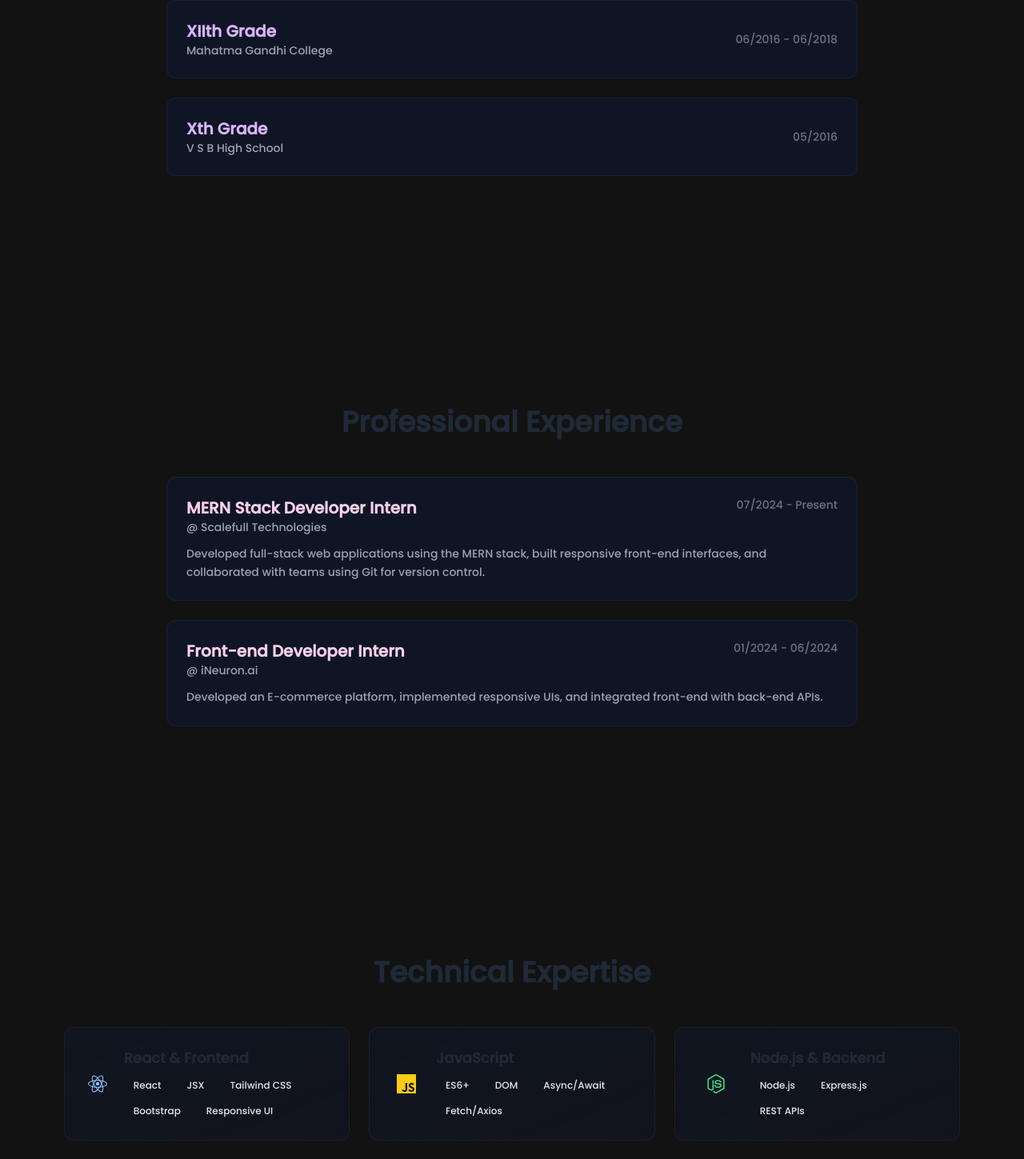
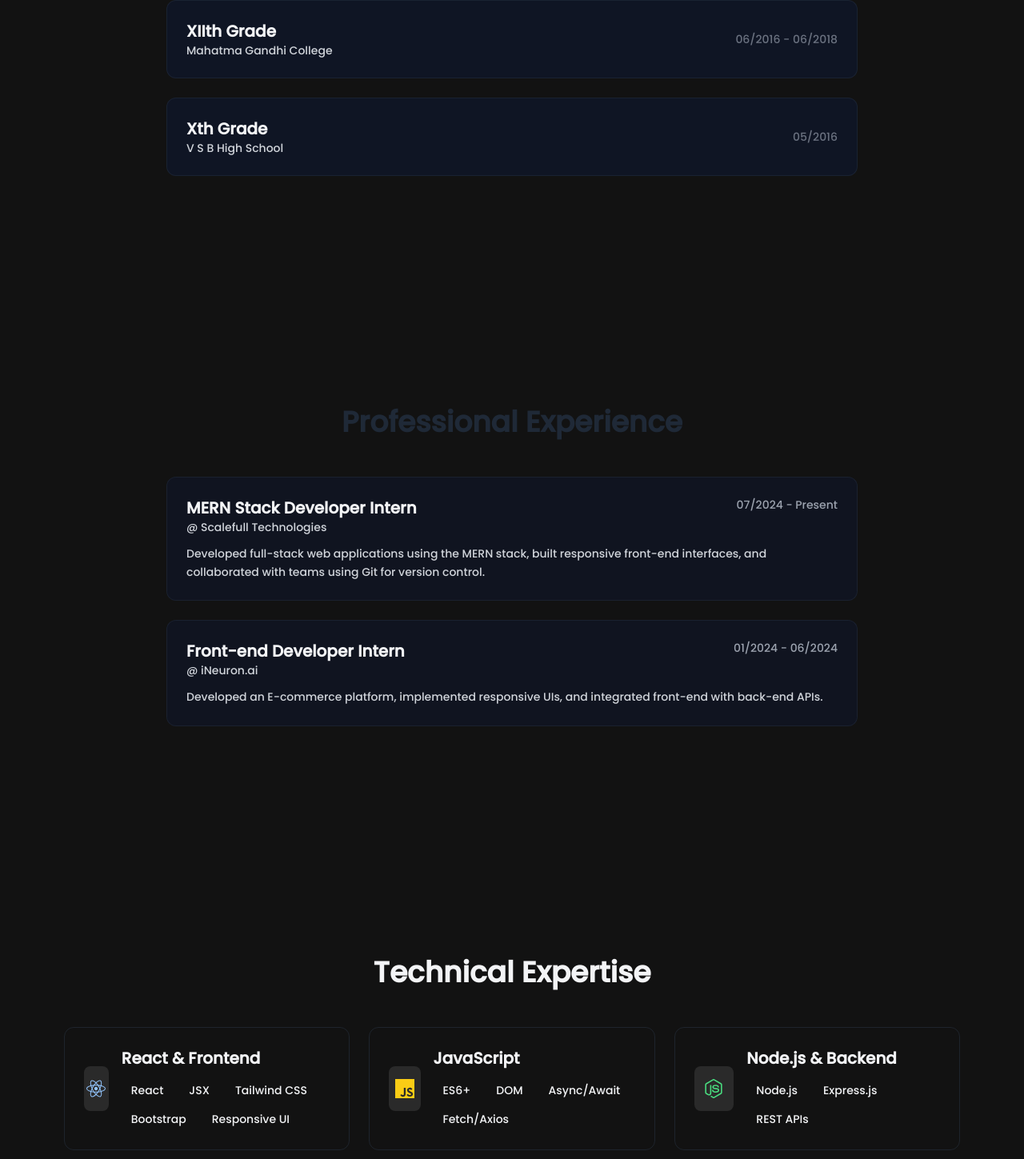
Before and after one commit to abhishek7631/myPortfolio, a React (Vite) app: page / in a window 1280 px wide. Shown: the part 1871-3320 px from the top of the page at 80% size. Built offline with nearby package versions, Linux system fonts and the light colour scheme.

Commit message:
portfolio modify

```diff
--- a/src/components/Education.jsx
+++ b/src/components/Education.jsx
@@ -27,7 +27,9 @@ function Education() {
   return (
     <section id="education" className="py-20">
       <div className="max-w-4xl mx-auto px-4">
-        <h2 className="text-4xl font-bold text-center mb-12">Education</h2>
+        <h2 className="text-4xl font-extrabold text-center mb-12 text-gray-100">
+          Education
+        </h2>
 
         <div className="space-y-6">
           {educationDetails.map((edu) => (
@@ -40,10 +42,10 @@ function Education() {
             >
               <div className="flex items-center justify-between">
                 <div>
-                  <h3 className="text-xl font-bold text-purple-300">
+                  <h3 className="text-xl font-bold text-gray-100">
                     {edu.degree}
                   </h3>
-                  <p className="text-sm text-gray-400">{edu.institution}</p>
+                  <p className="text-sm text-gray-300">{edu.institution}</p>
                 </div>
                 <div className="text-sm text-gray-500">{edu.duration}</div>
               </div>
--- a/src/components/Experience.jsx
+++ b/src/components/Experience.jsx
@@ -64,18 +64,18 @@ function Experience() {
             <motion.div
               key={exp.id}
               variants={itemVariants}
-              className="group p-6 rounded-xl bg-slate-900/50 dark:bg-slate-900/80 border border-slate-700/30"
+              className="group p-6 rounded-xl bg-slate-900/60 dark:bg-slate-900/84 border border-slate-700/30"
             >
               <div className="flex items-start justify-between">
                 <div>
-                  <h3 className="text-xl font-bold text-pink-300 dark:text-pink-200">
+                  <h3 className="text-xl font-bold text-gray-100">
                     {exp.title}
                   </h3>
-                  <p className="text-sm text-gray-400">@ {exp.company}</p>
+                  <p className="text-sm text-gray-300">@ {exp.company}</p>
                 </div>
-                <div className="text-sm text-gray-500">{exp.duration}</div>
+                <div className="text-sm text-gray-400">{exp.duration}</div>
               </div>
-              <p className="mt-3 text-gray-400 text-sm leading-relaxed">
+              <p className="mt-3 text-gray-300 text-sm leading-relaxed">
                 {exp.description}
               </p>
             </motion.div>
--- a/src/components/TechnicalExpertise.jsx
+++ b/src/components/TechnicalExpertise.jsx
@@ -58,7 +58,7 @@ function TechnicalExpertise() {
           initial={{ opacity: 0, y: -10 }}
           whileInView={{ opacity: 1, y: 0 }}
           viewport={{ once: true }}
-          className="text-4xl font-bold text-center mb-12"
+          className="text-4xl font-extrabold text-center mb-12 text-gray-100"
         >
           Technical Expertise
         </motion.h2>
@@ -70,19 +70,21 @@ function TechnicalExpertise() {
               initial={{ opacity: 0, y: 20 }}
               whileInView={{ opacity: 1, y: 0 }}
               viewport={{ once: true }}
-              className="relative p-6 rounded-xl bg-gradient-to-br from-slate-900/60 to-slate-900/40 border border-slate-700/30 hover:shadow-xl transition-shadow duration-300"
+              className="relative p-6 rounded-xl bg-gradient-to-br from-slate-900/72 to-slate-900/56 border border-slate-700/40 hover:shadow-xl transition-shadow duration-300"
             >
               <div className="flex items-center gap-4">
-                <div className="w-14 h-14 rounded-lg bg-white/6 flex items-center justify-center text-2xl">
+                <div className="w-14 h-14 rounded-lg bg-white/10 flex items-center justify-center text-2xl">
                   {cat.icon}
                 </div>
                 <div>
-                  <h3 className="text-lg font-semibold">{cat.title}</h3>
-                  <div className="mt-2 flex flex-wrap gap-2">
+                  <h3 className="text-xl font-bold text-gray-100">
+                    {cat.title}
+                  </h3>
+                  <div className="mt-3 flex flex-wrap gap-2">
                     {cat.skills.map((s, idx) => (
                       <span
                         key={idx}
-                        className="text-xs px-3 py-1 rounded-full bg-white/6 text-gray-200"
+                        className="text-sm px-3 py-1 rounded-full bg-white/8 text-gray-100"
                       >
                         {s}
                       </span>
```
